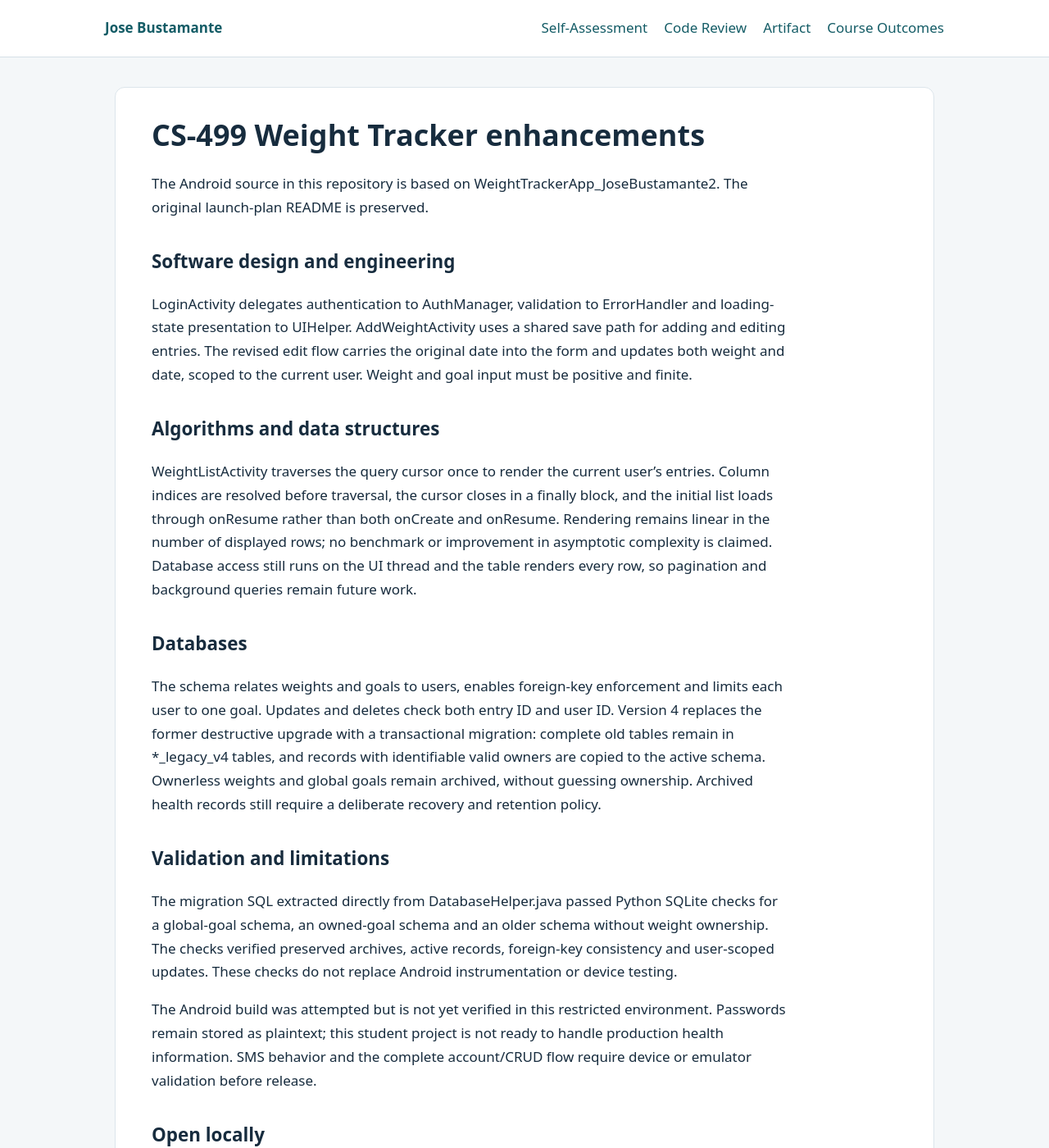
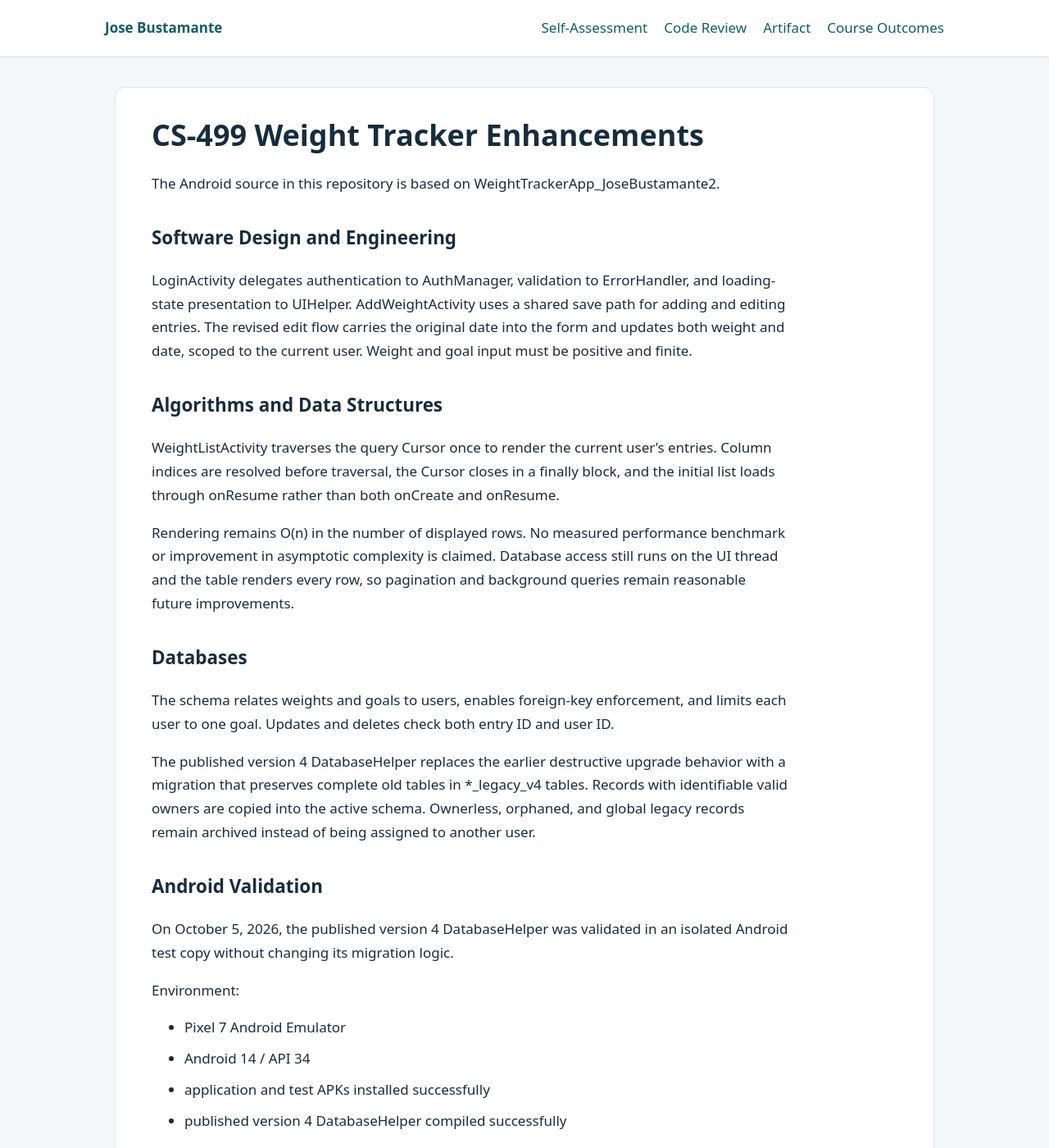
Before and after one commit to Todolomeos/josebustamante-eportfoliofinal, a Jekyll site: the page built from artifacts/weight-tracker/CAPSTONE.md, in a window 1280 px wide and 1400 px high. Shown: the whole window at 82% size. Built offline with Jekyll 4.4.1, drawn with Linux system fonts in a browser that asks for light colours; our own code applies the rules of GitHub Pages for plain Markdown files; some of the changed text lies outside the part shown.

Commit message:
Update artifacts/weight-tracker/CAPSTONE.md with completed Android migration validation

```diff
--- a/artifacts/weight-tracker/CAPSTONE.md
+++ b/artifacts/weight-tracker/CAPSTONE.md
@@ -1,20 +1,61 @@
-# CS-499 Weight Tracker enhancements
+# CS-499 Weight Tracker Enhancements
 
-The Android source in this repository is based on WeightTrackerApp_JoseBustamante2. The original launch-plan README is preserved.
+The Android source in this repository is based on WeightTrackerApp_JoseBustamante2.
 
-## Software design and engineering
-LoginActivity delegates authentication to AuthManager, validation to ErrorHandler and loading-state presentation to UIHelper. AddWeightActivity uses a shared save path for adding and editing entries. The revised edit flow carries the original date into the form and updates both weight and date, scoped to the current user. Weight and goal input must be positive and finite.
+## Software Design and Engineering
 
-## Algorithms and data structures
-WeightListActivity traverses the query cursor once to render the current user's entries. Column indices are resolved before traversal, the cursor closes in a finally block, and the initial list loads through onResume rather than both onCreate and onResume. Rendering remains linear in the number of displayed rows; no benchmark or improvement in asymptotic complexity is claimed. Database access still runs on the UI thread and the table renders every row, so pagination and background queries remain future work.
+LoginActivity delegates authentication to AuthManager, validation to ErrorHandler, and loading-state presentation to UIHelper. AddWeightActivity uses a shared save path for adding and editing entries. The revised edit flow carries the original date into the form and updates both weight and date, scoped to the current user. Weight and goal input must be positive and finite.
+
+## Algorithms and Data Structures
+
+WeightListActivity traverses the query Cursor once to render the current user's entries. Column indices are resolved before traversal, the Cursor closes in a finally block, and the initial list loads through onResume rather than both onCreate and onResume.
+
+Rendering remains O(n) in the number of displayed rows. No measured performance benchmark or improvement in asymptotic complexity is claimed. Database access still runs on the UI thread and the table renders every row, so pagination and background queries remain reasonable future improvements.
 
 ## Databases
-The schema relates weights and goals to users, enables foreign-key enforcement and limits each user to one goal. Updates and deletes check both entry ID and user ID. Version 4 replaces the former destructive upgrade with a transactional migration: complete old tables remain in *_legacy_v4 tables, and records with identifiable valid owners are copied to the active schema. Ownerless weights and global goals remain archived, without guessing ownership. Archived health records still require a deliberate recovery and retention policy.
 
-## Validation and limitations
-The migration SQL extracted directly from DatabaseHelper.java passed Python SQLite checks for a global-goal schema, an owned-goal schema and an older schema without weight ownership. The checks verified preserved archives, active records, foreign-key consistency and user-scoped updates. These checks do not replace Android instrumentation or device testing.
+The schema relates weights and goals to users, enables foreign-key enforcement, and limits each user to one goal. Updates and deletes check both entry ID and user ID.
 
-The Android build was attempted but is not yet verified in this restricted environment. Passwords remain stored as plaintext; this student project is not ready to handle production health information. SMS behavior and the complete account/CRUD flow require device or emulator validation before release.
+The published version 4 DatabaseHelper replaces the earlier destructive upgrade behavior with a migration that preserves complete old tables in *_legacy_v4 tables. Records with identifiable valid owners are copied into the active schema. Ownerless, orphaned, and global legacy records remain archived instead of being assigned to another user.
 
-## Open locally
-Open this folder in Android Studio and configure the local Android SDK. Run assembleDebug and test account creation, login, adding/editing/deleting weights, per-user goals and SMS permission behavior. Verify an upgrade using a populated version-3 database in addition to a clean install.
+## Android Validation
+
+On October 5, 2026, the published version 4 DatabaseHelper was validated in an isolated Android test copy without changing its migration logic.
+
+Environment:
+
+- Pixel 7 Android Emulator
+- Android 14 / API 34
+- application and test APKs installed successfully
+- published version 4 DatabaseHelper compiled successfully
+
+Three Android instrumentation tests passed.
+
+The validation covered:
+
+1. An exact version 3 schema with two users, four weights, and two user goals.
+2. A synthetic legacy ownership scenario containing valid, ownerless, and orphaned records.
+3. A synthetic global legacy schema without user ownership columns.
+
+The tests confirmed:
+
+- successful opening and reopening at database version 4
+- preservation of both user IDs and authentication
+- foreign-key enforcement enabled
+- foreign_key_check returned no violations
+- integrity_check returned ok
+- add, edit, and delete operations worked for both users
+- another user's record could not be edited or deleted
+- separate goals persisted for both users
+- inserts for nonexistent user ID 999 were rejected by the foreign-key constraint
+- ownerless, orphaned, and global legacy records remained archived instead of being assigned to another user
+
+The application was also opened through LoginActivity and the account/list flow was checked through the emulator UI. Login, list display, add, edit, delete, and goal operations worked for both users, and no application crash was observed during the tested flows.
+
+The original local project folder remains on DATABASE_VERSION 3. The version 4 migration belongs to the published enhanced artifact and was validated separately so the original folder remained unchanged.
+
+## Limitations
+
+The validation applies to the published DatabaseHelper and the tested scenarios on Android 14/API 34. It does not claim coverage of every Android device or every possible damaged database.
+
+Passwords are still stored as plaintext. This student project should not be represented as production-ready secure authentication until password storage is improved.
```
